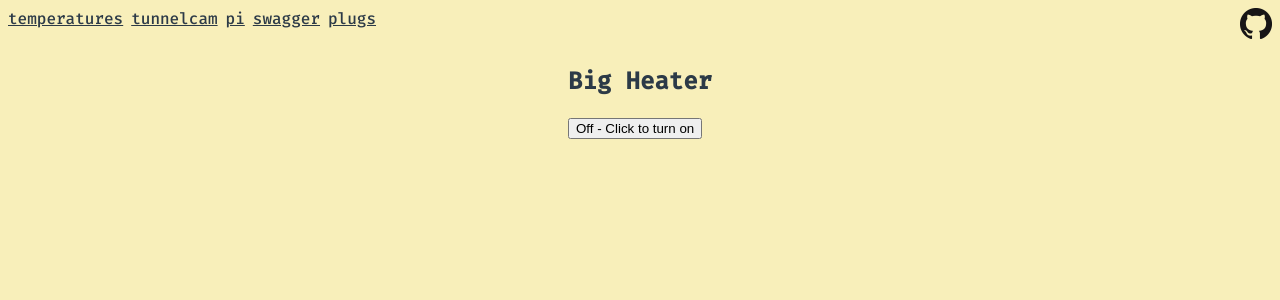
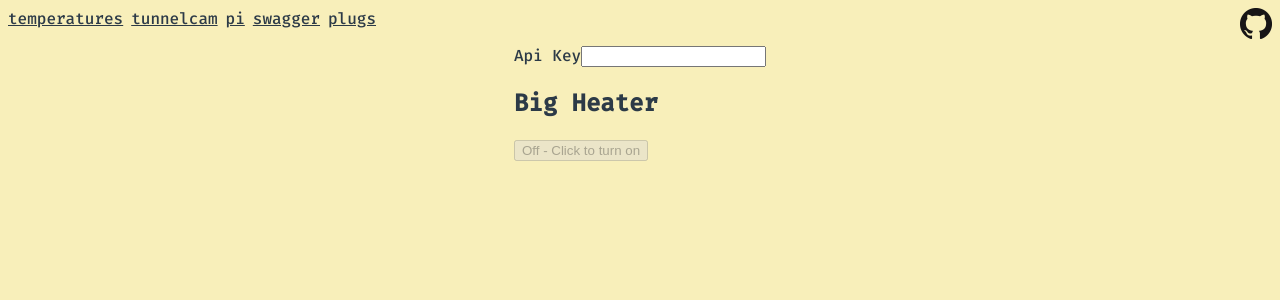
Before and after one commit to gsej/polytunnel-monitor, a React (Create React App) app in the folder webui/: page /plugs in a window 1280 px wide. Shown: the top 300 px of the page. Built offline with nearby package versions, Linux system fonts and the light colour scheme; no server answers.

Commit message:
plug changes

```diff
--- a/webui/src/Plug.tsx
+++ b/webui/src/Plug.tsx
@@ -6,15 +6,18 @@ import { PlugState } from "./state/plug/PlugState";
 interface Props {
   plugName: string;
   description: string;
+  apiKey: string;
 }
 
-export const Plug: FC<Props> = ({ plugName, description }) => {
+export const Plug: FC<Props> = ({ plugName, description, apiKey }) => {
 
   const initialState: PlugState = {
     powerOn: null
   };
 
   const [state, setState] = useState(initialState);
+
+  const [showError, setErrorState] = useState(false)
 
   useEffect(() => {
     const fetchInitialState = async () => {
@@ -24,20 +27,27 @@ export const Plug: FC<Props> = ({ plugName, description }) => {
     fetchInitialState();
   }, [plugName]);
 
-  const buttonHandler = async (event: React.MouseEvent<HTMLButtonElement>) =>{
-//    // event.stopPropagation();
+  const buttonHandler = async (event: React.MouseEvent<HTMLButtonElement>) => {
 
-    await togglePlugState(plugName);
-    setState({ powerOn: !state.powerOn })
+    try {
+      setErrorState(false);
+      const newState = await togglePlugState(plugName, apiKey);
+      setState({ powerOn: newState.powerOn });
+    }
+    catch (e) {
+      setErrorState(true);
+    }
   }
 
-
+  // TODO: print error if the api key is missing.
   return (
     <div className={styles["plug-container"]}>
+      <span>{apiKey}</span>
+      {showError ? <span >this is an error</span> : ""}
       <section>
         <h2>{description}</h2>
-        <button onClick={buttonHandler}>{state.powerOn ? "On - Click to turn off" : "Off - Click to turn on"}</button>
+        <button disabled={!apiKey} onClick={buttonHandler}>{state.powerOn ? "On - Click to turn off" : "Off - Click to turn on"}</button>
       </section>
     </div>
   );
-};
+}
--- a/webui/src/Plugs.tsx
+++ b/webui/src/Plugs.tsx
@@ -1,13 +1,21 @@
-import { FC } from "react";
+import React, { FC, useState } from "react";
 import styles from "./Plugs.module.css";
 import { plugs } from "./state/plug/plugs";
 import { Plug } from "./Plug";
 
 export const Plugs: FC = () => {
 
+  const [apiKey, setApiKey] = useState("");
+
+  const handleChange = (event: React.ChangeEvent<HTMLInputElement>) => {
+    setApiKey( event.target.value);
+  }
+
   return (
     <div>
-      {plugs.map( plug => {return <Plug key={plug.plugName} plugName={plug.plugName} description={plug.description}/>})}
+      <label htmlFor="api-key" >Api Key</label>
+      <input type="text" id="api-key" onChange={handleChange} required />
+      {plugs.map(plug => { return <Plug key={plug.plugName} plugName={plug.plugName} description={plug.description} apiKey={apiKey} /> })}
       <section>
       </section>
     </div>
--- a/webui/src/state/api.ts
+++ b/webui/src/state/api.ts
@@ -54,13 +54,14 @@ export const loadPlugState = (plugName: string) => {
   });
 };
 
-export const togglePlugState = (plugName: string) => {
+export const togglePlugState = (plugName: string, apiKey: string) => {
   return fetch(`https://api.polytunnel.gsej.co.uk/api/plug/${plugName}`,
     {
       method: "post",
       headers: {
         'Accept': 'application/json',
-        'Content-Type': 'application/json'
+        'Content-Type': 'application/json',
+        "X-Api-Key": apiKey
       }
     }).then((response) => {
       if (response.ok) {
```
